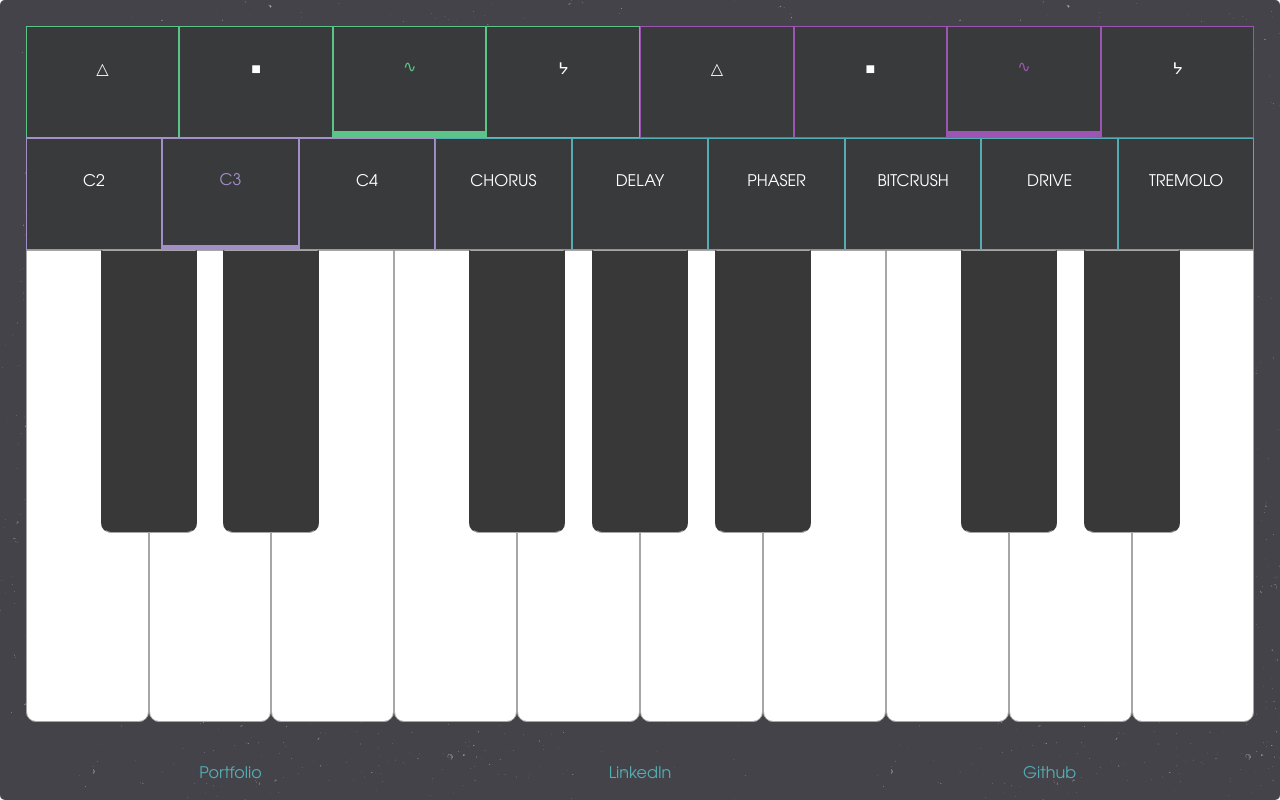
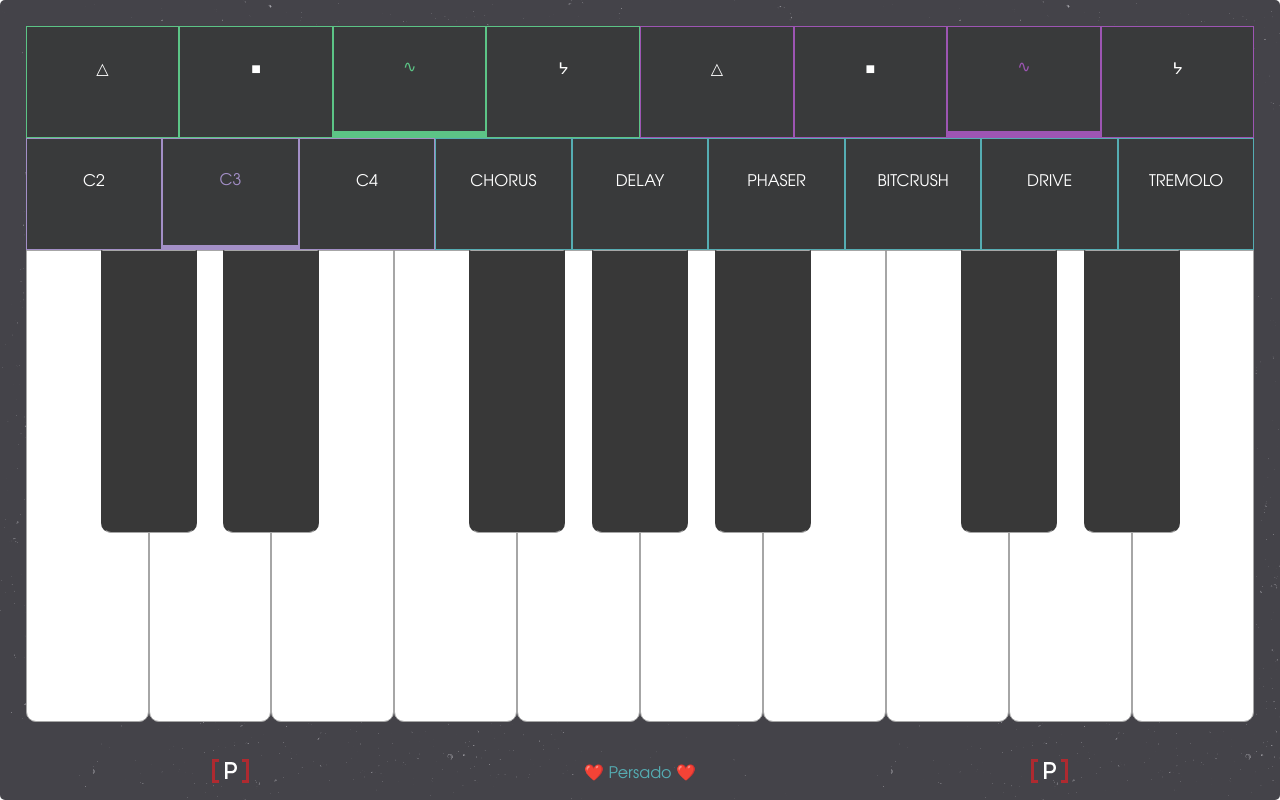
Before and after one commit to Vadimvf/Zynth, a website built with webpack: page index.html in a window 1280 px wide. Built offline with nearby package versions, Linux system fonts and the light colour scheme.

Commit message:
persadoify

```diff
--- a/index.html
+++ b/index.html
@@ -71,15 +71,59 @@
       <div class="links">
         <ul class="links-list">
           <li>
-           <a href="https://github.com/Vadimvf" target="_blank">Github</a>
+            <svg
+            viewBox="0 0 37 24"
+            width="37"
+            height="24"
+            margin="0"
+          >
+            <g stroke="none" strokeWidth="1" fill="none" fillRule="evenodd">
+              <g transform="translate(-12.000000, -13.000000)">
+                <g transform="translate(12.000000, 13.000000)">
+                  <path
+                    d="M19.3603888,11.9129288 C21.4723768,11.9129288 22.51566,10.3099367 22.51566,8.70743172 C22.51566,7.08007796 21.4723768,5.47708578 19.3603888,5.47708578 L15.5341863,5.47708578 L15.5341863,11.9129288 L19.3603888,11.9129288 Z M19.3603888,3 C23.1118219,3 25,5.84153507 25,8.68307013 C25,11.5246052 23.1118219,14.3417787 19.3603888,14.3417787 L15.5341863,14.3417787 L15.5341863,20 L13,20 L13,3 L19.3603888,3 Z"
+                    fill="#FFFFFF"
+                  />
+                  <polygon id="Fill-38" fill="#AF2A30" points="0 23 3 23 3 0 0 0" />
+                  <polygon id="Fill-39" fill="#AF2A30" points="0 3 7 3 7 0 0 0" />
+                  <polygon id="Fill-40" fill="#AF2A30" points="0 24 7 24 7 21 0 21" />
+                  <polygon id="Fill-41" fill="#AF2A30" points="34 23 37 23 37 0 34 0" />
+                  <polygon id="Fill-42" fill="#AF2A30" points="30 24 37 24 37 21 30 21" />
+                  <polygon id="Fill-43" fill="#AF2A30" points="30 3 37 3 37 0 30 0" />
+                </g>
+              </g>
+            </g>
+          </svg>
          </li>
          <li>
-           <a href="https://www.linkedin.com/in/vadimfainberg" target="_blank">
-             LinkedIn
+           <a href="https://www.persado.com/" target="_blank">
+            ❤️ Persado ❤️
            </a>
          </li>
          <li>
-           <a href="http://www.vadimfainberg.com" target="_blank">Portfolio</a>
+          <svg
+          viewBox="0 0 37 24"
+          width="37"
+          height="24"
+          margin="0"
+        >
+          <g stroke="none" strokeWidth="1" fill="none" fillRule="evenodd">
+            <g transform="translate(-12.000000, -13.000000)">
+              <g transform="translate(12.000000, 13.000000)">
+                <path
+                  d="M19.3603888,11.9129288 C21.4723768,11.9129288 22.51566,10.3099367 22.51566,8.70743172 C22.51566,7.08007796 21.4723768,5.47708578 19.3603888,5.47708578 L15.5341863,5.47708578 L15.5341863,11.9129288 L19.3603888,11.9129288 Z M19.3603888,3 C23.1118219,3 25,5.84153507 25,8.68307013 C25,11.5246052 23.1118219,14.3417787 19.3603888,14.3417787 L15.5341863,14.3417787 L15.5341863,20 L13,20 L13,3 L19.3603888,3 Z"
+                  fill="#FFFFFF"
+                />
+                <polygon id="Fill-38" fill="#AF2A30" points="0 23 3 23 3 0 0 0" />
+                <polygon id="Fill-39" fill="#AF2A30" points="0 3 7 3 7 0 0 0" />
+                <polygon id="Fill-40" fill="#AF2A30" points="0 24 7 24 7 21 0 21" />
+                <polygon id="Fill-41" fill="#AF2A30" points="34 23 37 23 37 0 34 0" />
+                <polygon id="Fill-42" fill="#AF2A30" points="30 24 37 24 37 21 30 21" />
+                <polygon id="Fill-43" fill="#AF2A30" points="30 3 37 3 37 0 30 0" />
+              </g>
+            </g>
+          </g>
+        </svg>
          </li>
         </ul>
       </div>
```
